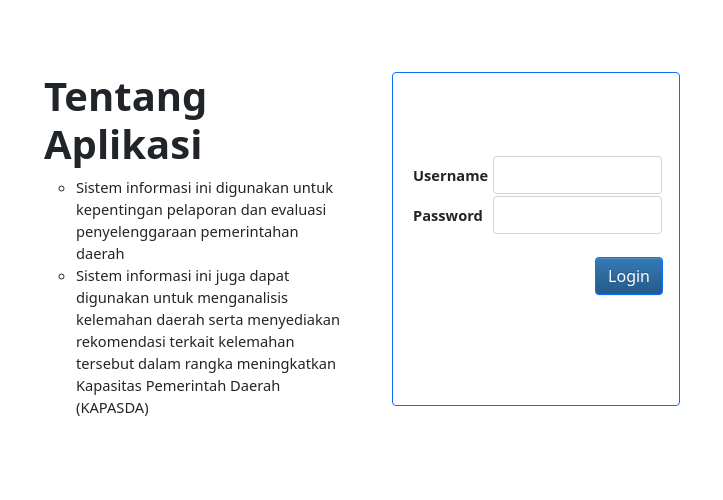
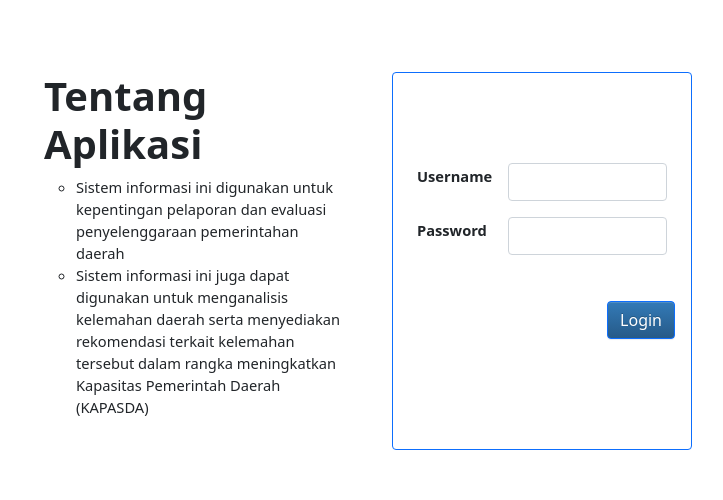
Before and after one commit to anaconduck/ekpkd-live, a plain HTML site: page login.html in a window 1280 px wide. Shown: the top 500 px of the page, 446-1169 px from the left. Drawn offline with Linux system fonts and the light colour scheme.

Commit message:
adjust login card

```diff
--- a/login.html
+++ b/login.html
@@ -27,10 +27,10 @@
 
     <div class="wrap">
 
-        <div class="container">
+        <div class="container ">
             <div class="row p-5">
 
-                <div class="col-lg-4 col-md-6 p-4">
+                <div class="col-lg-4 col-md-6 p-4 ">
                     <img class="img-fluid" src="img/logo.png" style="max-height: 450px;max-width: auto;"
                         alt="Venue Logo">
 
@@ -52,26 +52,37 @@
 
                 <div class="col-lg-4 col-md-12 p-4">
 
-                    <div class="card border-primary mb-3" style="max-width: 18rem;">
+                    <div class="card border-primary mb-3">
 
                         <div class="card-body">
                             <br><br><br>
                             <div class="form-group">
-                                <table>
+                                <table class="table table-borderless">
+                                    <tbody>
                                         <tr>
-                                        <td class="p-1"><b> Username</b></td>
+                                            <td>
+                                                <span class="align-middle">
+                                                    <b> Username</b>
+                                                </span>
+                                            </td>
                                             <td><input type="text" id="username" name="username" class="form-control"
                                                     required>
                                             </td>
                                         </tr>
                                         <tr>
-                                        <td class="p-1"><b>Password</b></td>
+                                            <td>
+                                                <span class="align-middle">
+                                                    <b>Password</b>
+                                                </span>
+                                            </td>
                                             <td>
                                                 <input type="text" id="password" name="password" class="form-control"
                                                     required>
 
                                             </td>
                                         </tr>
+                                    </tbody>
+
                                 </table>
                                 <br>
                                 <button class="btn btn-primary fle" style="float: right;" type="submit">Login</button>
@@ -89,8 +100,7 @@
 
 
 
-
-    <br><br><br><br><br>
+<br><br><br>
     <div class="sub-footer">
         <p>Copyright &copy;</p>
     </div>
```
Lines whose indentation alone changed are shown as unchanged.
